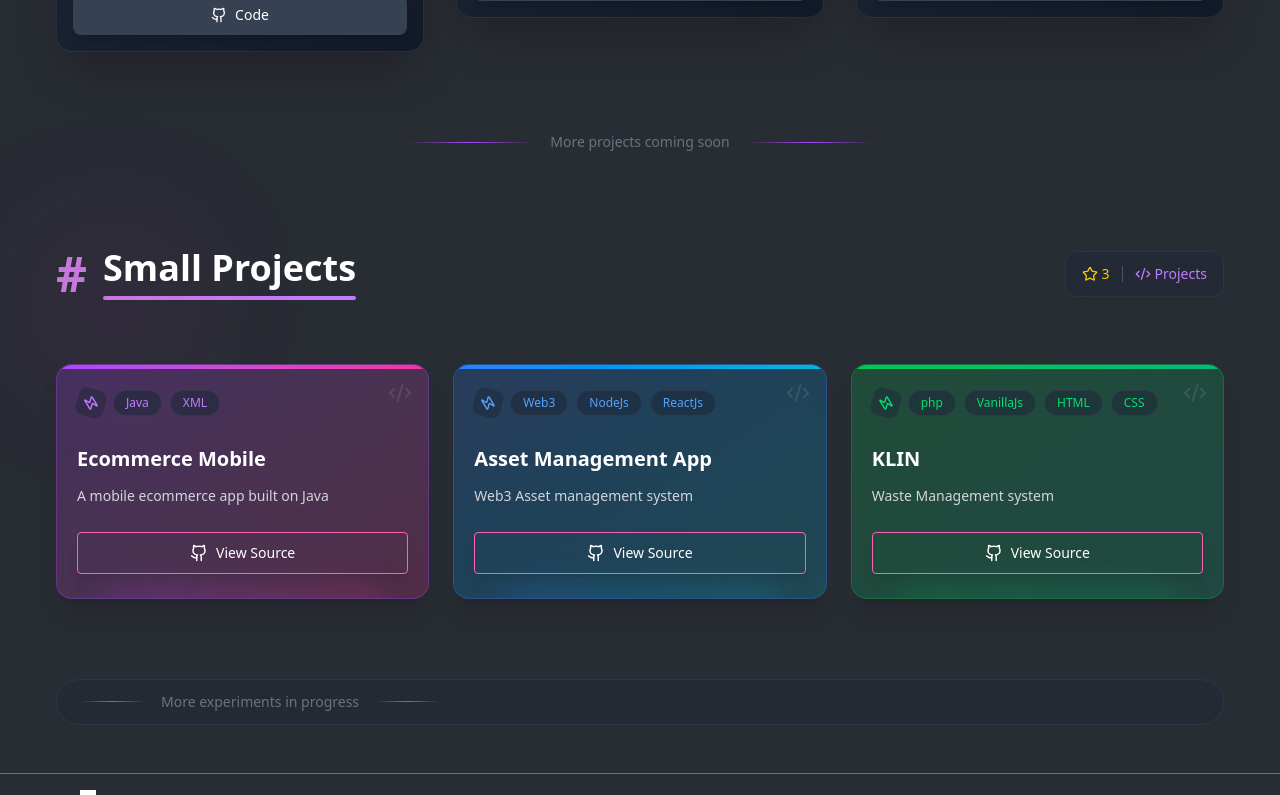
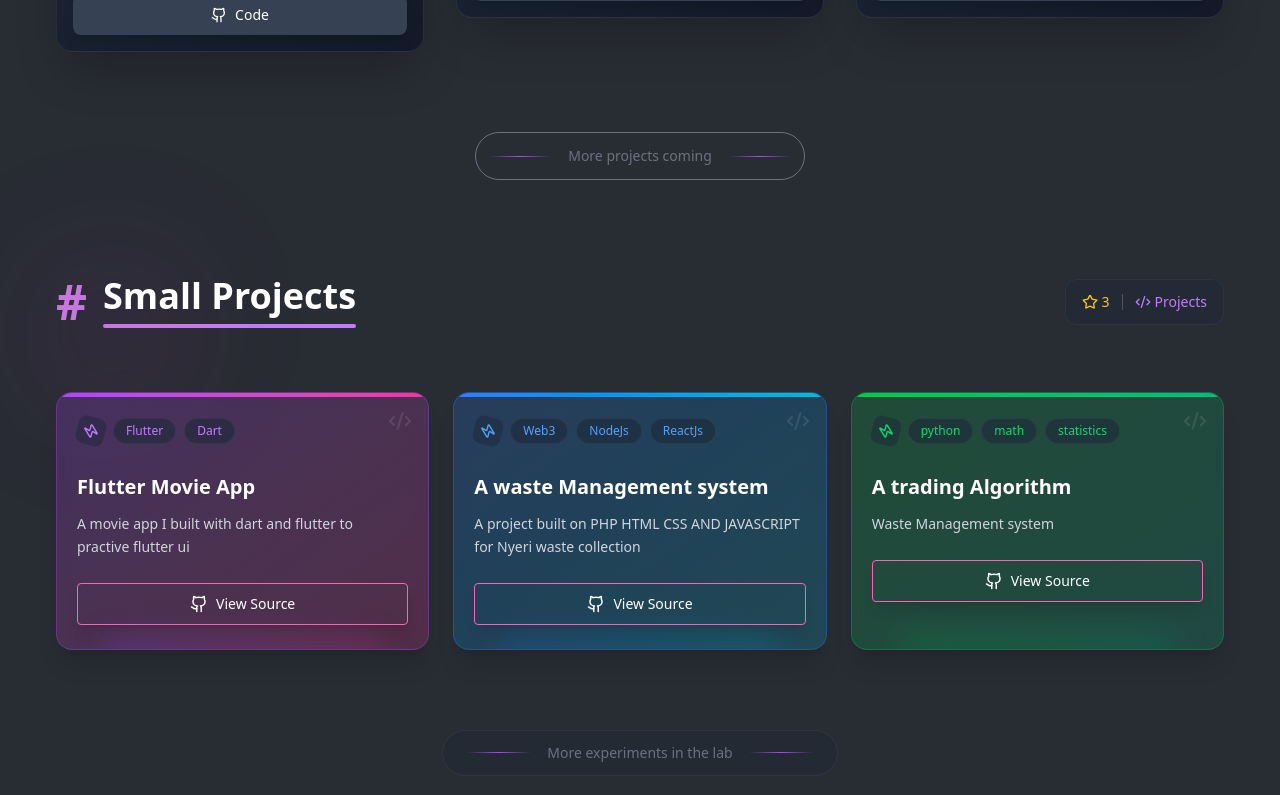
Before and after one commit to rodgers-munene/portfolio-final, a React (Vite) app: page /projects in a window 1280 px wide. Shown: the part 1240-2035 px from the top of the page. Built offline with nearby package versions, Linux system fonts and the light colour scheme.

Commit message:
portfolio update

```diff
--- a/src/components/about-me/AboutMe.jsx
+++ b/src/components/about-me/AboutMe.jsx
@@ -96,14 +96,7 @@ const AboutMe = () => {
               className="text-white font-medium"
               whileHover={{ color: "#C778DD" }}
             >
-              Computer Science student
-            </motion.span>{" "}
-            and self-driven{" "}
-            <motion.span
-              className="text-white font-medium"
-              whileHover={{ color: "#C778DD" }}
-            >
-              full-stack developer
+              Software Engineer
             </motion.span>{" "}
             from Kenya.
           </motion.p>
@@ -123,14 +116,7 @@ const AboutMe = () => {
             >
               SwiftCart,
             </motion.strong>{" "}
-            an e-commerce app built with react and node.js,{" "}
-            <motion.strong
-              className="text-[#C778DD]"
-              whileHover={{ scale: 1.05 }}
-            >
-              FilmSage,
-            </motion.strong>{" "}
-            a movie recommendation system, and{" "}
+            an e-commerce app built with react and node.js, and{" "}
             <motion.strong
               className="text-[#C778DD]"
               whileHover={{ scale: 1.05 }}
@@ -147,7 +133,7 @@ const AboutMe = () => {
               className="text-[#C778DD]"
               whileHover={{ scale: 1.05 }}
             >
-              co-founded EkShop
+              co-founded <a href="ekshop.store">EkShop</a>
             </motion.strong>
             , an e-commerce platform based in Nyeri tailored for students and
             locals. EkShop has already onboarded{" "}
--- a/src/components/global/Footer.jsx
+++ b/src/components/global/Footer.jsx
@@ -53,7 +53,7 @@ const Footer = () => {
       </div>
       <div className="w-full flex justify-center mt-5 sm:mt-0">
         <p className="text-gray-300 mb-5 text-sm sm:text-base">
-          © Copyright 2022. Rodgers Munene.
+          © Copyright 2025. Rodgers Munene.
         </p>
       </div>
     </div>
--- a/src/components/home-components/AboutMe.jsx
+++ b/src/components/home-components/AboutMe.jsx
@@ -159,15 +159,15 @@ const AboutMe = () => {
               className="text-white font-medium"
               whileHover={{ color: "#C778DD" }}
             >
-              computer scientist
+              Software Engineer
             </motion.span>{" "}
-            and self-driven{" "}
+            {/* and self-driven{" "}
             <motion.span
               className="text-white font-medium"
               whileHover={{ color: "#C778DD" }}
             >
-              full-stack developer
-            </motion.span>{" "}
+              full-stack developer */}
+            {/* </motion.span>{" "} */}
             from Kenya.
           </motion.p>
 
@@ -175,23 +175,23 @@ const AboutMe = () => {
             className="text-gray-300 text-sm md:text-base"
             variants={textItem}
           >
-            Crafting digital solutions—from intuitive UIs to secure backend
-            systems—has been my passion for years. I've developed real-world
+            Crafting digital solutions, from intuitive UIs to secure backend
+            systems, has been my passion for years. I've developed real-world
             projects like{" "}
             <motion.strong
               className="text-[#C778DD]"
               whileHover={{ scale: 1.05 }}
             >
-              SwiftCart
+              <a href="ekshop.store">ekshop.store</a>
             </motion.strong>
-            , an e-commerce platform with M-Pesa integration, and{" "}
+            , an e-commerce platform built to serve students and locals around Nyeri, and{" "}
             <motion.strong
               className="text-[#C778DD]"
               whileHover={{ scale: 1.05 }}
             >
-              FilmSage
+              Agrotrack
             </motion.strong>
-            , a smart movie recommendation tool.
+            , a mobile app built to support farmers by providing tools for crop monitoring, soil health tracking, pest detection, and weather updates
           </motion.p>
 
           <motion.button
--- a/src/components/home-components/Hero.jsx
+++ b/src/components/home-components/Hero.jsx
@@ -34,17 +34,17 @@ const Hero = () => {
           variants={fadeUp}
           className="text-white font-bold text-base sm:text-lg lg:text-2xl"
         >
-          Rodgers is a{" "}
-          <span className="text-[#C778DD]">Software Developer</span> and a{" "}
-          <span className="text-[#C778DD]">Design Specialist</span>
+          {" "}
+          <span className="text-[#C778DD]">Software Developer</span>,{" "}
+          <span className="text-[#C778DD]">Designer</span>, and a {" "}
+          <span className="text-[#C778DD]">Problem Solver</span>
         </motion.h1>
 
         <motion.p
           variants={fadeUp}
           className="text-gray-300 mt-4 sm:mt-7 max-w-md text-sm sm:text-base lg:text-lg"
         >
-          He develops scalable, user-centric solutions with clean architecture
-          and thoughtful interfaces
+          Turning ideas into scalable solutions, with clean architecture and interfaces that just click.
         </motion.p>
 
         <motion.button
@@ -92,7 +92,7 @@ const Hero = () => {
           <div className="w-3 h-3 sm:w-5 sm:h-5 bg-[#C778DD]"></div>
           <p className="ml-2 text-gray-400 text-xs sm:text-sm">
             Currently working on{" "}
-            <span className="text-white">Web Chat Application</span>
+            <span className="text-white">Agrotrack</span>
           </p>
         </motion.div>
       </div>
--- a/src/components/home-components/Skills.jsx
+++ b/src/components/home-components/Skills.jsx
@@ -178,6 +178,7 @@ const Skills = () => {
               <div className="flex flex-wrap gap-1">
                 {item.details.map((data, i) => (
                   <span
+                    key={i}
                     className="text-sm md:text-base text-[#ABB2BF] bg-[#1E2227] px-3 py-1 rounded"
                   >
                     {data}
--- a/src/components/projects/ProjectsSection.jsx
+++ b/src/components/projects/ProjectsSection.jsx
@@ -161,12 +161,12 @@ const ProjectsSection = () => {
 
         {/* Bottom decoration */}
         <div
-          className="mt-20 flex justify-center"
+          className="w-full mt-20 flex justify-center"
         >
-          <div className="flex items-center gap-4 text-gray-500">
-            <div className="h-px bg-gradient-to-r from-transparent via-purple-500 to-transparent w-32" />
-            <span className="text-sm">More projects coming soon</span>
-            <div className="h-px bg-gradient-to-r from-transparent via-purple-500 to-transparent w-32" />
+          <div className="flex items-center gap-4 text-gray-500 border h-12 rounded-3xl">
+            <div className="ml-3 h-px bg-gradient-to-r from-transparent via-purple-500 to-transparent w-16" />
+            <span className="text-sm">More projects coming</span>
+            <div className="mr-3 h-px bg-gradient-to-r from-transparent via-purple-500 to-transparent w-16" />
           </div>
         </div>
       </div>
--- a/src/components/projects/SmallProjects.jsx
+++ b/src/components/projects/SmallProjects.jsx
@@ -228,15 +228,15 @@ const SmallProjects = () => {
         </motion.div>
 
         {/* Bottom section */}
-        <motion.div
-          className="mt-20 text-center"
+        <div
+          className="w-full flex justify-center mt-20 text-center"
         >
-          <div className="w-full inline-flex items-center gap-4 text-gray-500 bg-gray-800/30 px-6 py-3 rounded-full border border-gray-700/50">
+          <div className=" inline-flex items-center gap-4 text-gray-500 bg-gray-800/30 px-6 py-3 rounded-full border border-gray-700/50">
             <div className="h-px bg-gradient-to-r from-transparent via-purple-500 to-transparent w-16" />
-            <span className="text-sm whitespace-nowrap">More experiments in progress</span>
+            <span className="text-sm whitespace-nowrap">More experiments in the lab</span>
             <div className="h-px bg-gradient-to-r from-transparent via-purple-500 to-transparent w-16" />
           </div>
-        </motion.div>
+        </div>
       </motion.div>
     </div>
   );
--- a/src/services/Data.js
+++ b/src/services/Data.js
@@ -39,7 +39,7 @@ export const ProjectsData = [
   {
     title: "FilmSage",
     description:
-      "an intelligent movie recommendation android application designed to help users discover their next favorite movie.",
+      "A movie recommendation android application designed to help users discover their next favorite movie.",
     shortDesc: "Movie Recommendation System",
     image: FilmSage,
     stack: ["Expo", "React-Native", "TypeScript", "NativeWind"],
@@ -79,29 +79,29 @@ export const ProjectsData = [
 
 export const smallProjects = [
   {
-    stack: ["Java", "XML"],
-    title: "Ecommerce Mobile",
-    description: "A mobile ecommerce app built on Java",
-    gitLink: "https://github.com/rodgers-munene/e-commerce-mobile",
+    stack: ["Flutter", "Dart"],
+    title: "Flutter Movie App",
+    description: "A movie app I built with dart and flutter to practive flutter ui",
+    gitLink: "https://github.com/rodgers-munene/movie-app",
   },
   {
     stack: ["Web3", "NodeJs", "ReactJs"],
-    title: "Asset Management App",
-    description: "Web3 Asset management system",
+    title: "A waste Management system",
+    description: "A project built on PHP HTML CSS AND JAVASCRIPT for Nyeri waste collection",
     gitLink: "https://github.com/rodgers-munene/MyAsset",
   },
   {
-    stack: ["php", "VanillaJs", "HTML", "CSS"],
-    title: "KLIN",
+    stack: ["python", "math", "statistics"],
+    title: "A trading Algorithm",
     description: "Waste Management system",
-    gitLink: "https://github.com/rodgers-munene/KLIN-Waste-Management",
+    gitLink: "https://github.com/DylanSiegel/Trading-Algo",
   },
 ];
 
 export const skillsData = [
   {
     title: "Languages",
-    details: ["Java", "JavaScript", "Python", "TypeScript", "Kotlin"],
+    details: ["Java", "JavaScript", "Python", "TypeScript", "Dart"],
   },
   {
     title: "Databases",
@@ -113,11 +113,11 @@ export const skillsData = [
   },
   {
     title: "Tools",
-    details: ["VSCode", "Android Studio", "Linux", "Anaconda", "Github"],
+    details: ["VSCode", "Android Studio", "Linux", "Docker", "Github"],
   },
   {
     title: "Frameworks",
-    details: ["React", "Springboot", "Django", "NodeJs", "ExpressJs"],
+    details: ["React", "React-Native", "NodeJs", "ExpressJs", "Flutter"],
   },
 ];
 
```
